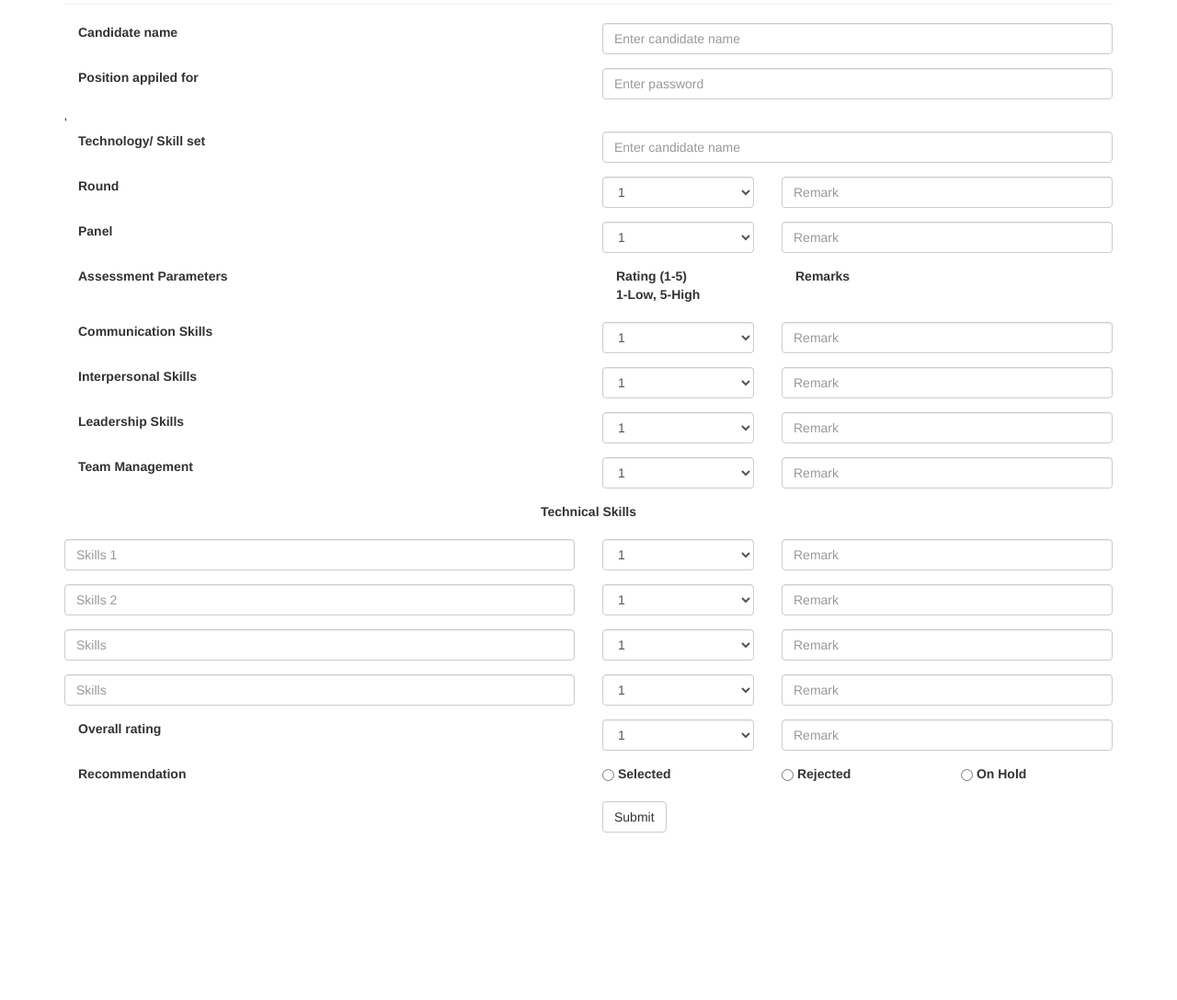
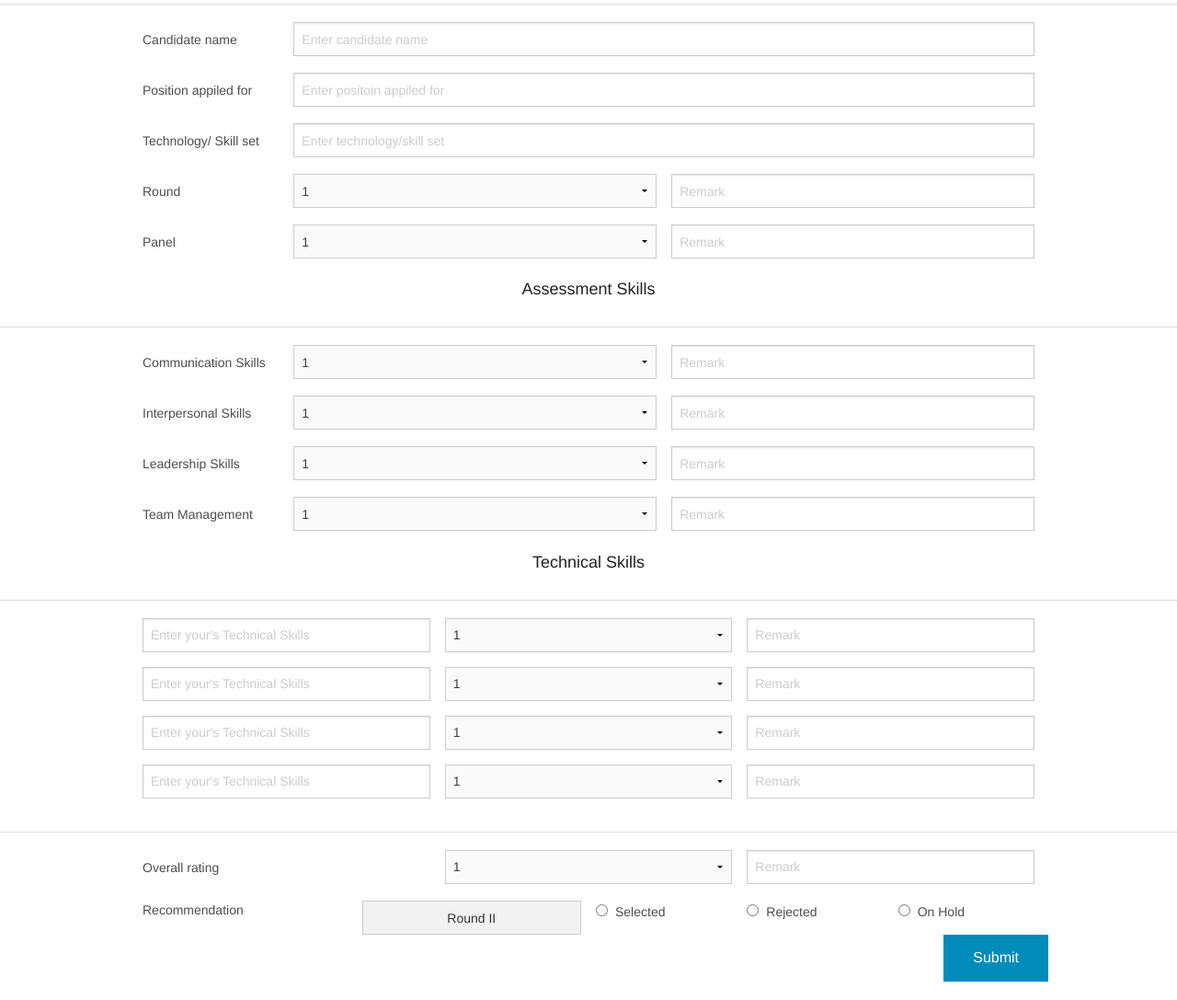
Before and after one commit to SadhanaG/Hiring-Feeback, a plain HTML site: page index.html in a window 1280 px wide. Shown: the part 139-1226 px from the top of the page at 92% size. Before the commit the page ends 1059 px from the top, so only its background shows below. Drawn offline with nearby package versions, Linux system fonts and the light colour scheme.

Commit message:
Adds zurb feature
Zurb foundation css was added.

```diff
--- a/index.html
+++ b/index.html
@@ -6,84 +6,75 @@
 <meta charset="utf-8">
 <meta name="viewport" content="width=device-width, initial-scale=1">
 
-<!--<link rel="stylesheet" href="css/stylesheet.css"/> -->
-
-<!-- Latest compiled and minified CSS -->
-<link rel="stylesheet" href="bootstrap-3.3.5-dist/css/bootstrap.min.css">
-
-<!-- jQuery library -->
-<script src="bootstrap-3.3.5-dist/js/jquery.min.js"></script>
-
-<!-- Latest compiled JavaScript -->
-<script src="bootstrap-3.3.5-dist/js/bootstrap.min.js"></script>
-
-<script src="js/form_validation.js" type="text/javascript"></script>
+<link rel="stylesheet" href="foundation-5.5.2/css/foundation.css" />
+<script src="foundation-5.5.2/js/vendor/modernizr.js"></script>
 </head>
 
 <body>
-<div class="container">
-	  <form class="form-horizontal" role="form">
-      	<div class="form-group text-center">
-        	<div class="col-sm-6">
+<div class="large-12">
+<form>
+     		<div class="row">
+            	<div class="large-9 columns">
                 	<img src="image/logo_s.png"  class="img-responsive"/>
                 </div>
-             <div class="col-sm-2">
-                   <label class="text-left col-sm-12" for="email"><strong>Interview Assessment Sheet</strong></label>
+                <div class="large-3 columns">
+                	<div class="large-12 row" >
+              			<label for="left-label"><h5>Interview Assessment Sheets</h5></label>
                     </div>
-              <div class="col-sm-4">
-              		<div class="row">
-                        <div class='col-sm-12'>
-                            <div class="form-group">
-                                <div class='input-group date' id='datetimepicker1'>
-                                    <input type='text' class="form-control" />
-                                    <span class="input-group-addon">
-                                        <span class="glyphicon glyphicon-calendar"></span>
-                                    </span>
+                    <div class="large-12 row">
+                    	<input type="date" id="int_date" />
                     </div>
                	 </div>
               </div>
-                        <script type="text/javascript">
-                            $(function () {
-                                $('#datetimepicker1').datetimepicker();
-                            });
-                        </script>
+
+      		 <hr>
+              <div class="row">
+                <div class="large-12 columns">
+                  <div class="row">
+                    <div class="large-2 columns">
+                      <label for="right-label" class="left inline">Candidate name</label>
+                    </div>
+                    <div class="large-10 columns">
+                      <input type="text" id="c_name" placeholder="Enter candidate name" />
                     </div>
                   </div>
                 </div>
-      	<hr>
-	    <div class="form-group">
-	      <div class="col-sm-6">
-	          <label class="text-left col-sm-12" for="email"><strong>Candidate name</strong></label>
               </div>
-	      <div class="col-sm-6">
-	          <input type="password" class="form-control" id="c_name" placeholder="Enter candidate name">
+
+              <div class="row">
+                <div class="large-12 columns">
+                  <div class="row">
+                    <div class="large-2 columns">
+                      <label for="right-label" class="left inline">Position appiled for</label>
+                    </div>
+                    <div class="large-10 columns">
+                      <input type="text" id="c_position" placeholder="Enter positoin appiled for" />
+                    </div>
+                  </div>
                 </div>
               </div>
 
-	    <div class="form-group">
-	      <div class="col-sm-6">
-	          <label class="text-left col-sm-12" for="email"><strong>Position appiled for</strong></label>
+        	<div class="row">
+                <div class="large-12 columns">
+                  <div class="row">
+                    <div class="large-2 columns">
+                      <label for="right-label" class="left inline">Technology/ Skill set</label>
                     </div>
-	      <div class="col-sm-6">
-	        <input type="text" class="form-control" id="c_position" placeholder="Enter password">
+                    <div class="large-10 columns">
+                      <input type="text" id="c_tech_set" placeholder="Enter technology/skill set" />
                     </div>
-	    </div>'
-
-		<div class="form-group">
-	      <div class="col-sm-6">
-	          <label class="text-left col-sm-12" for="email"><strong>Technology/ Skill set</strong></label>
                   </div>
-	      <div class="col-sm-6">
-	          <input type="password" class="form-control" id="c_name" placeholder="Enter candidate name">
                 </div>
               </div>
 
-	    <div class="form-group">
-	      <div class="col-sm-6">
-	          <label class="text-left col-sm-12" for="email"><strong>Round</strong></label>
+              <div class="row">
+                <div class="large-12 columns">
+                  <div class="row">
+                    <div class="large-2 columns">
+                      <label for="right-label" class="left inline">Round</label>
                     </div>
-          <div class="col-sm-2">
-          		<select class="form-control" name="sel_round">
+                    <div class="large-5 columns">
+                      <select name="sel_round">
                         <option>1</option>
                         <option>2</option>
                         <option>3</option>
@@ -91,17 +82,21 @@
                         <option>5</option>
                 	  </select>
                     </div>
-	      <div class="col-sm-4">
-	          <input type="text" class="form-control" id="c_round_re" placeholder="Remark">
+                    <div class="large-5 columns">
+                      <input type="text" id="txt_round_remark" placeholder="Remark" />
+                    </div>
+                  </div>
                 </div>
               </div>
 
-		<div class="form-group">
-	      <div class="col-sm-6">
-	          <label class="text-left col-sm-12" for="email"><strong>Panel</strong></label>
+              <div class="row">
+                <div class="large-12 columns">
+                  <div class="row">
+                    <div class="large-2 columns">
+                      <label for="right-label" class="left inline">Panel</label>
                     </div>
-	      <div class="col-sm-2">
-          		<select class="form-control" name="sel_round">
+                    <div class="large-5 columns">
+                      <select name="sel_panel">
                         <option>1</option>
                         <option>2</option>
                         <option>3</option>
@@ -109,29 +104,25 @@
                         <option>5</option>
                 	  </select>
                     </div>
-	      <div class="col-sm-4">
-	          <input type="text" class="form-control" id="c_round_re" placeholder="Remark">
+                    <div class="large-5 columns">
+                      <input type="text" id="txt_panel_remark" placeholder="Remark" />
+                    </div>
+                  </div>
                 </div>
               </div>
 
-        <div class="form-group text-center">
-        	<div class="col-sm-6">
-	         <label class="text-left col-sm-12" for="email"><strong>Assessment Parameters</strong></label>
+              <div class="large-12 row text-center">
+              	<label for="center-label"><h5>Assessment Skills</h5></label>
               </div>
-             <div class="col-sm-2">
-                   <label class="text-left col-sm-12" for="email"><strong>Rating (1-5) <br>1-Low, 5-High</strong></label>
+              <hr>
+              <div class="row">
+                <div class="large-12 columns">
+                  <div class="row">
+                    <div class="large-2 columns">
+                      <label for="right-label" class="left inline">Communication Skills</label>
                     </div>
-              <div class="col-sm-4">
-                    <label class="text-left col-sm-12" for="email"><strong>Remarks</strong></label>
-              </div>
-	    </div>
-
-        <div class="form-group">
-	      <div class="col-sm-6">
-	          <label class="text-left col-sm-12" for="email"><strong>Communication Skills</strong></label>
-	      </div>
-	      <div class="col-sm-2">
-          		<select class="form-control" name="sel_round">
+                    <div class="large-5 columns">
+                      <select name="sel_com_skill">
                         <option>1</option>
                         <option>2</option>
                         <option>3</option>
@@ -139,17 +130,21 @@
                         <option>5</option>
                 	  </select>
                     </div>
-	      <div class="col-sm-4">
-	          <input type="text" class="form-control" id="skill_2_re" placeholder="Remark">
+                    <div class="large-5 columns">
+                      <input type="text" id="txt_com_skill_remark" placeholder="Remark" />
+                    </div>
+                  </div>
                 </div>
               </div>
 
-        <div class="form-group">
-	      <div class="col-sm-6">
-	          <label class="text-left col-sm-12" for="email"><strong>Interpersonal Skills</strong></label>
+              <div class="row">
+                <div class="large-12 columns">
+                  <div class="row">
+                    <div class="large-2 columns">
+                      <label for="right-label" class="left inline">Interpersonal Skills</label>
                     </div>
-	      <div class="col-sm-2">
-          		<select class="form-control" name="sel_round">
+                    <div class="large-5 columns">
+                      <select name="sel_int_skill">
                         <option>1</option>
                         <option>2</option>
                         <option>3</option>
@@ -157,17 +152,21 @@
                         <option>5</option>
                 	  </select>
                     </div>
-	      <div class="col-sm-4">
-	          <input type="text" class="form-control" id="skill_2_re" placeholder="Remark">
+                    <div class="large-5 columns">
+                      <input type="text" id="txt_int_skill_remark" placeholder="Remark" />
+                    </div>
+                  </div>
                 </div>
               </div>
 
-        <div class="form-group">
-	      <div class="col-sm-6">
-	          <label class="text-left col-sm-12" for="email"><strong>Leadership Skills</strong></label>
+              <div class="row">
+                <div class="large-12 columns">
+                  <div class="row">
+                    <div class="large-2 columns">
+                      <label for="right-label" class="left inline">Leadership Skills</label>
                     </div>
-	      <div class="col-sm-2">
-          		<select class="form-control" name="sel_round">
+                    <div class="large-5 columns">
+                      <select name="sel_lead_skill">
                         <option>1</option>
                         <option>2</option>
                         <option>3</option>
@@ -175,17 +174,22 @@
                         <option>5</option>
                 	  </select>
                     </div>
-	      <div class="col-sm-4">
-	          <input type="text" class="form-control" id="skill_3_re" placeholder="Remark">
+                    <div class="large-5 columns">
+                      <input type="text" id="txt_lead_skill_remark" placeholder="Remark" />
+                    </div>
+                  </div>
                 </div>
               </div>
 
-        <div class="form-group">
-	      <div class="col-sm-6">
-	          <label class="text-left col-sm-12" for="email"><strong>Team Management</strong></label>
+
+              <div class="row">
+                <div class="large-12 columns">
+                  <div class="row">
+                    <div class="large-2 columns">
+                      <label for="right-label" class="left inline">Team Management</label>
                     </div>
-	      <div class="col-sm-2">
-          		<select class="form-control" name="sel_round">
+                    <div class="large-5 columns">
+                      <select name="sel_team">
                         <option>1</option>
                         <option>2</option>
                         <option>3</option>
@@ -193,22 +197,26 @@
                         <option>5</option>
                 	  </select>
                     </div>
-	      <div class="col-sm-4">
-	          <input type="text" class="form-control" id="skill_4_re" placeholder="Remark">
+                    <div class="large-5 columns">
+                      <input type="text" id="txt_team_remark" placeholder="Remark" />
+                    </div>
+                  </div>
                 </div>
               </div>
 
-	    <div class="form-group text-center">
-        	<label class="text-center col-sm-12" for="email"><strong>Technical Skills</strong></label>
+              <div class="large-12 row text-center">
+              	<label for="center-label"><h5>Technical Skills</h5></label>
               </div>
+              <hr>
 
-
-		<div class="form-group">
-	      <div class="col-sm-6">
-	          <input type="text" class="form-control" id="skill_1" placeholder="Skills 1">
+              <div class="row">
+                <div class="large-12 columns">
+                  <div class="row">
+                    <div class="large-4 columns">
+                      <input type="text" id="txt_skill_one"  placeholder="Enter your's Technical Skills"/>
                     </div>
-	      <div class="col-sm-2">
-          		<select class="form-control" name="sel_round">
+                    <div class="large-4 columns">
+                      <select name="sel_skill_one">
                         <option>1</option>
                         <option>2</option>
                         <option>3</option>
@@ -216,17 +224,21 @@
                         <option>5</option>
                 	  </select>
                     </div>
-	      <div class="col-sm-4">
-	          <input type="text" class="form-control" id="skill_1_re" placeholder="Remark">
+                    <div class="large-4 columns">
+                      <input type="text" id="txt_skill_one_remark" placeholder="Remark" />
+                    </div>
+                  </div>
                 </div>
               </div>
 
-        <div class="form-group">
-	      <div class="col-sm-6">
-	          <input type="text" class="form-control" id="skill_2" placeholder="Skills 2">
+              <div class="row">
+                <div class="large-12 columns">
+                  <div class="row">
+                    <div class="large-4 columns">
+                      <input type="text" id="txt_skill_two"  placeholder="Enter your's Technical Skills"/>
                     </div>
-	      <div class="col-sm-2">
-          		<select class="form-control" name="sel_round">
+                    <div class="large-4 columns">
+                      <select name="sel_skill_two">
                         <option>1</option>
                         <option>2</option>
                         <option>3</option>
@@ -234,17 +246,21 @@
                         <option>5</option>
                 	  </select>
                     </div>
-	      <div class="col-sm-4">
-	          <input type="text" class="form-control" id="skill_2_re" placeholder="Remark">
+                    <div class="large-4 columns">
+                      <input type="text" id="txt_skill_two_remark" placeholder="Remark" />
+                    </div>
+                  </div>
                 </div>
               </div>
 
-        <div class="form-group">
-	      <div class="col-sm-6">
-	          <input type="text" class="form-control" id="skill_3" placeholder="Skills">
+              <div class="row">
+                <div class="large-12 columns">
+                  <div class="row">
+                    <div class="large-4 columns">
+                      <input type="text" id="txt_skill_three"  placeholder="Enter your's Technical Skills"/>
                     </div>
-	      <div class="col-sm-2">
-          		<select class="form-control" name="sel_round">
+                    <div class="large-4 columns">
+                      <select name="sel_skill_three">
                         <option>1</option>
                         <option>2</option>
                         <option>3</option>
@@ -252,17 +268,21 @@
                         <option>5</option>
                 	  </select>
                     </div>
-	      <div class="col-sm-4">
-	          <input type="text" class="form-control" id="skill_3_re" placeholder="Remark">
+                    <div class="large-4 columns">
+                      <input type="text" id="txt_skill_three_remark" placeholder="Remark" />
+                    </div>
+                  </div>
                 </div>
               </div>
 
-        <div class="form-group">
-	      <div class="col-sm-6">
-	          <input type="text" class="form-control" id="skill_4" placeholder="Skills">
+              <div class="row">
+                <div class="large-12 columns">
+                  <div class="row">
+                    <div class="large-4 columns">
+                      <input type="text" id="txt_skill_four"  placeholder="Enter your's Technical Skills"/>
                     </div>
-	      <div class="col-sm-2">
-          		<select class="form-control" name="sel_round">
+                    <div class="large-4 columns">
+                      <select name="sel_skill_four">
                         <option>1</option>
                         <option>2</option>
                         <option>3</option>
@@ -270,17 +290,23 @@
                         <option>5</option>
                 	  </select>
                     </div>
-	      <div class="col-sm-4">
-	          <input type="text" class="form-control" id="skill_4_re" placeholder="Remark">
+                    <div class="large-4 columns">
+                      <input type="text" id="txt_skill_four_remark" placeholder="Remark" />
+                    </div>
+                  </div>
                 </div>
               </div>
 
-        <div class="form-group">
-	      <div class="col-sm-6">
-	          <label class="text-left col-sm-12" for="email">Overall rating</label>
+              <hr>
+
+             <div class="row">
+                <div class="large-12 columns">
+                  <div class="row">
+                    <div class="large-4 columns">
+                      <label for="right-label" class="left inline">Overall rating</label>
                     </div>
-	      <div class="col-sm-2">
-          		<select class="form-control" name="sel_round">
+                    <div class="large-4 columns">
+                      <select name="sel_rate">
                         <option>1</option>
                         <option>2</option>
                         <option>3</option>
@@ -288,29 +314,48 @@
                         <option>5</option>
                 	  </select>
                     </div>
-	      <div class="col-sm-4">
-	          <input type="text" class="form-control" id="skill_4_re" placeholder="Remark">
+                    <div class="large-4 columns">
+                      <input type="text" id="txt_overall_remark" placeholder="Remark" />
+                    </div>
+                  </div>
                 </div>
               </div>
 
-        <div class="form-group">
-	      <div class="col-sm-6">
-	          <label class="text-left col-sm-12" for="email">Recommendation</label>
+              <div class="row">
+                <div class="large-12 columns">
+                  <div class="row">
+                      <div class="large-6 columns">
+                            <div class="row collapse" >
+                                <div class="large-6 columns">
+                                  <label>Recommendation</label>
                                 </div>
-	      <div class="col-sm-2">
-	          <input type="radio" class="radio-inline" id="rating_radio"/><label> &nbsp;Selected</label>
+                                <div class="large-6 columns">
+                                  <span class="postfix">Round II</span>
                                 </div>
-          <div class="col-sm-2">
-	         <input type="radio" class="radio-inline" id="rating_radio"/><label> &nbsp;Rejected</label>
                             </div>
-	      <div class="col-sm-2">
-	          <input type="radio" class="radio-inline" id="rating_radio"/><label> &nbsp;On Hold</label>
+                        </div>
+                        <div class="large-6 columns inline">
+                            <div class="row">
+                                <div class="large-4 columns">
+                                    <input type="radio" name="r_radio" value="sel" ><label for="pokemonRed">Selected</label>
+                                </div>
+                                <div class="large-4 columns">
+                                    <input type="radio" name="r_radio" value="rej" ><label for="pokemonRed">Rejected</label>
+                                </div>
+                                <div class="large-4 columns">
+                                    <input type="radio" name="r_radio" value="hold" ><label for="pokemonRed">On Hold</label>
+                                </div>
+                             </div>
+                        </div>
+                  	</div>
                 </div>
               </div>
 
-	    <div class="form-group">
-	      <div class="col-sm-offset-6 col-sm-6">
-	        <button type="submit" class="btn btn-default">Submit</button>
+           <div class="row">
+           	<div class="row">
+                <div class="large-12 columns text-right">
+                    <button type="submit" >Submit</button>
+                </div>
                </div>
            </div>
 	</form>
```
Lines whose indentation alone changed are shown as unchanged.
